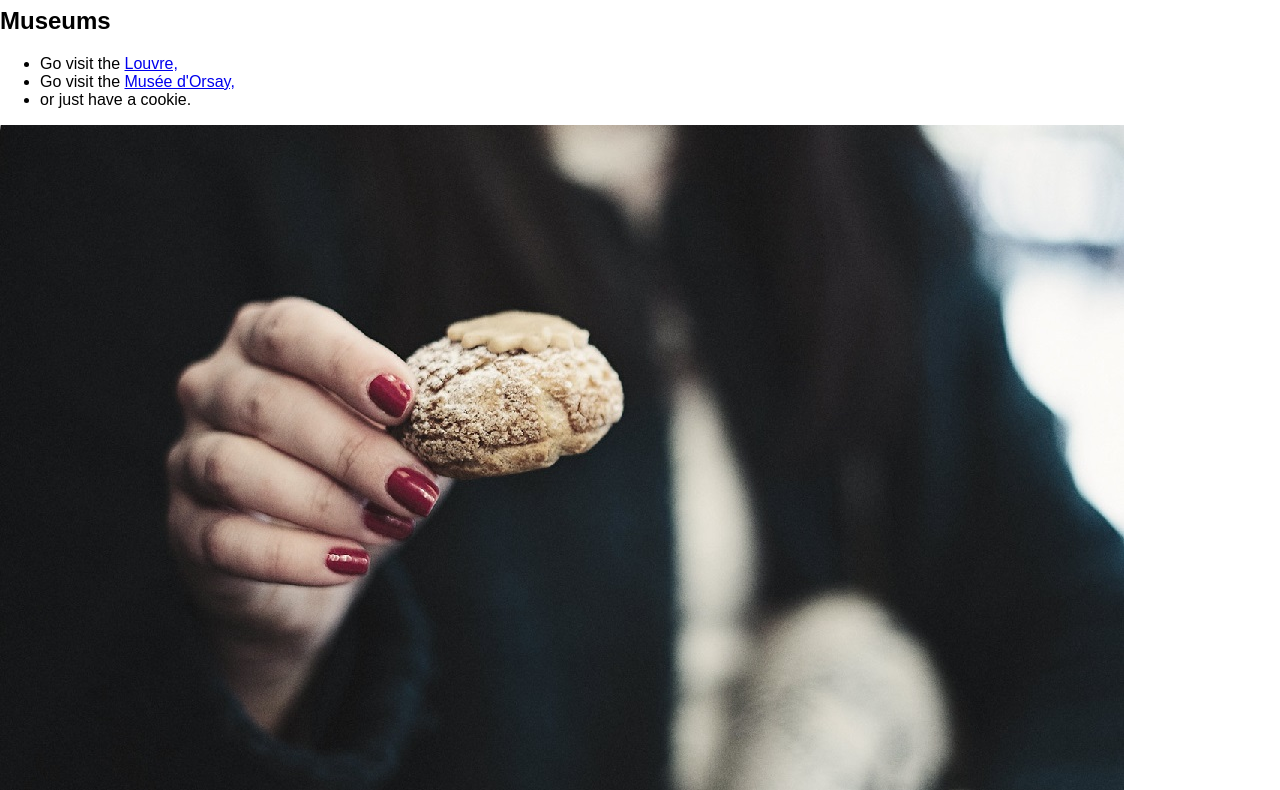
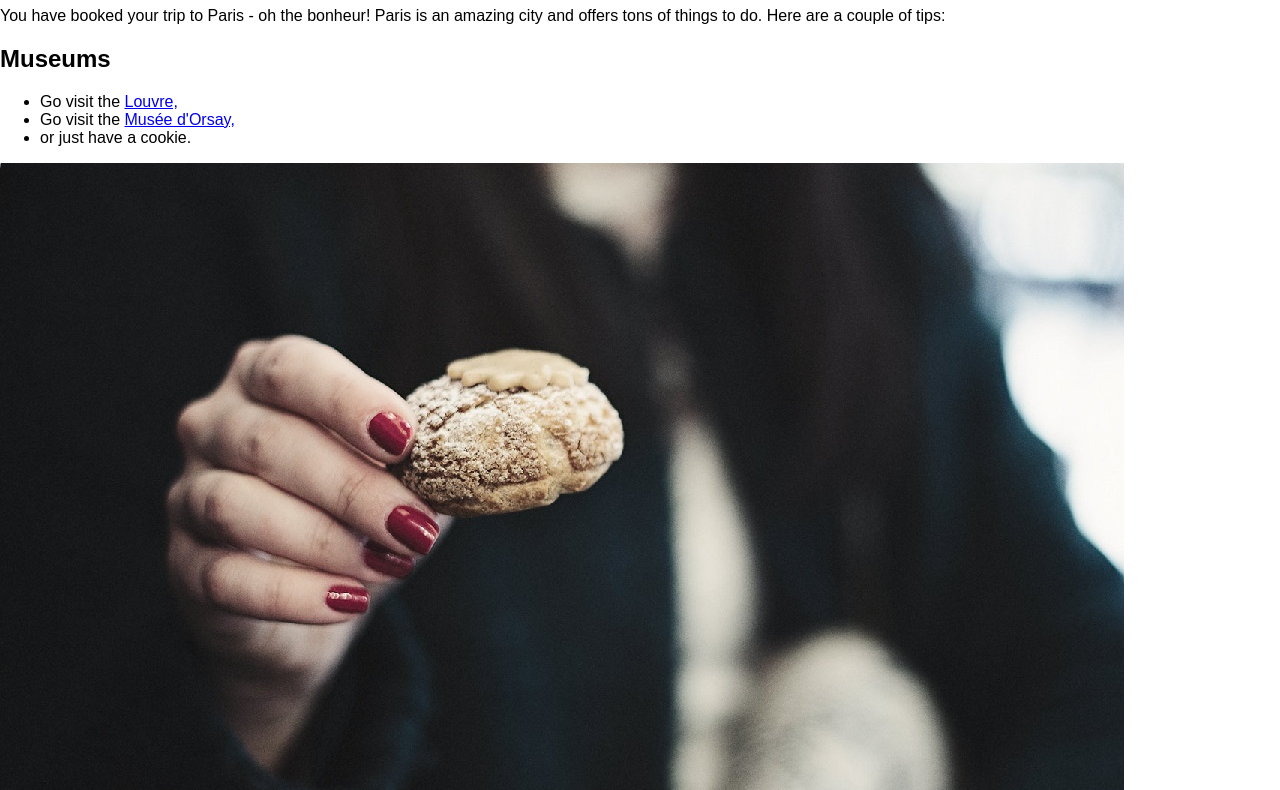
Before and after one commit to lollalo/LearningToCode, a plain HTML site: page index.html in a window 1280 px wide. Shown: the part 73-863 px from the top of the page. Drawn offline with Linux system fonts and the light colour scheme.

Commit message:
Added div for intro

```diff
--- a/index.html
+++ b/index.html
@@ -12,6 +12,10 @@
   </head>
   <body>
     <h1>Hello Paris!</h1>
+<div>
+  <p>You have booked your trip to Paris - oh the bonheur! Paris is an amazing city and offers tons of things to do. Here are a couple of tips:
+  </p>
+</div>
     <div>
           <h2>Museums</h2>
     <p>
@@ -24,7 +28,7 @@
   </div>
   <div>
             <h2>Other things to do</h2>
-    <p> Or why not visit one the beautiful flower markets!</p>
+    <p>Or why not visit one the beautiful flower markets!</p>
     <img src=".\img\rosor-2 Paris.jpg" />
   </div>
   </body>
```
